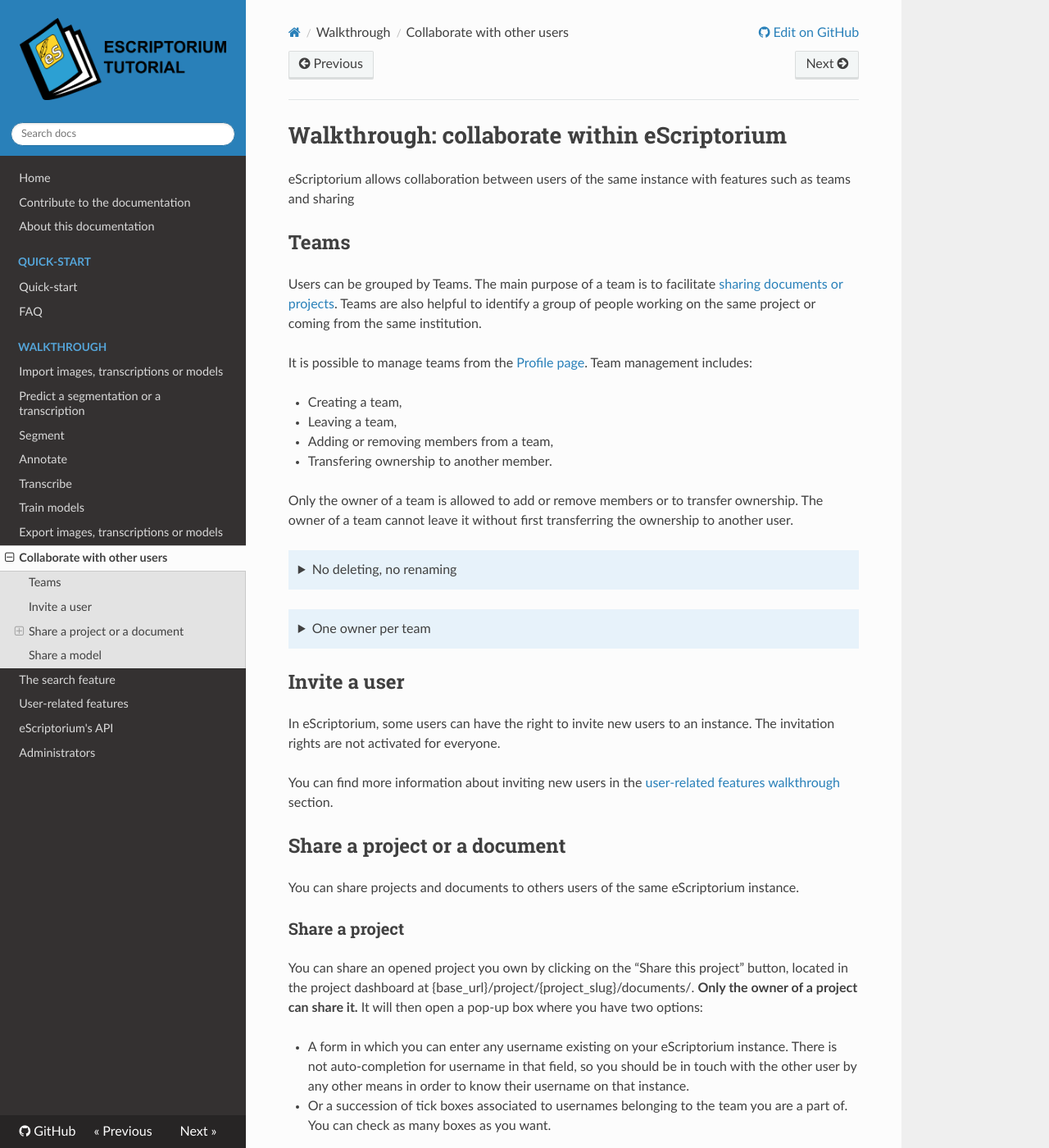
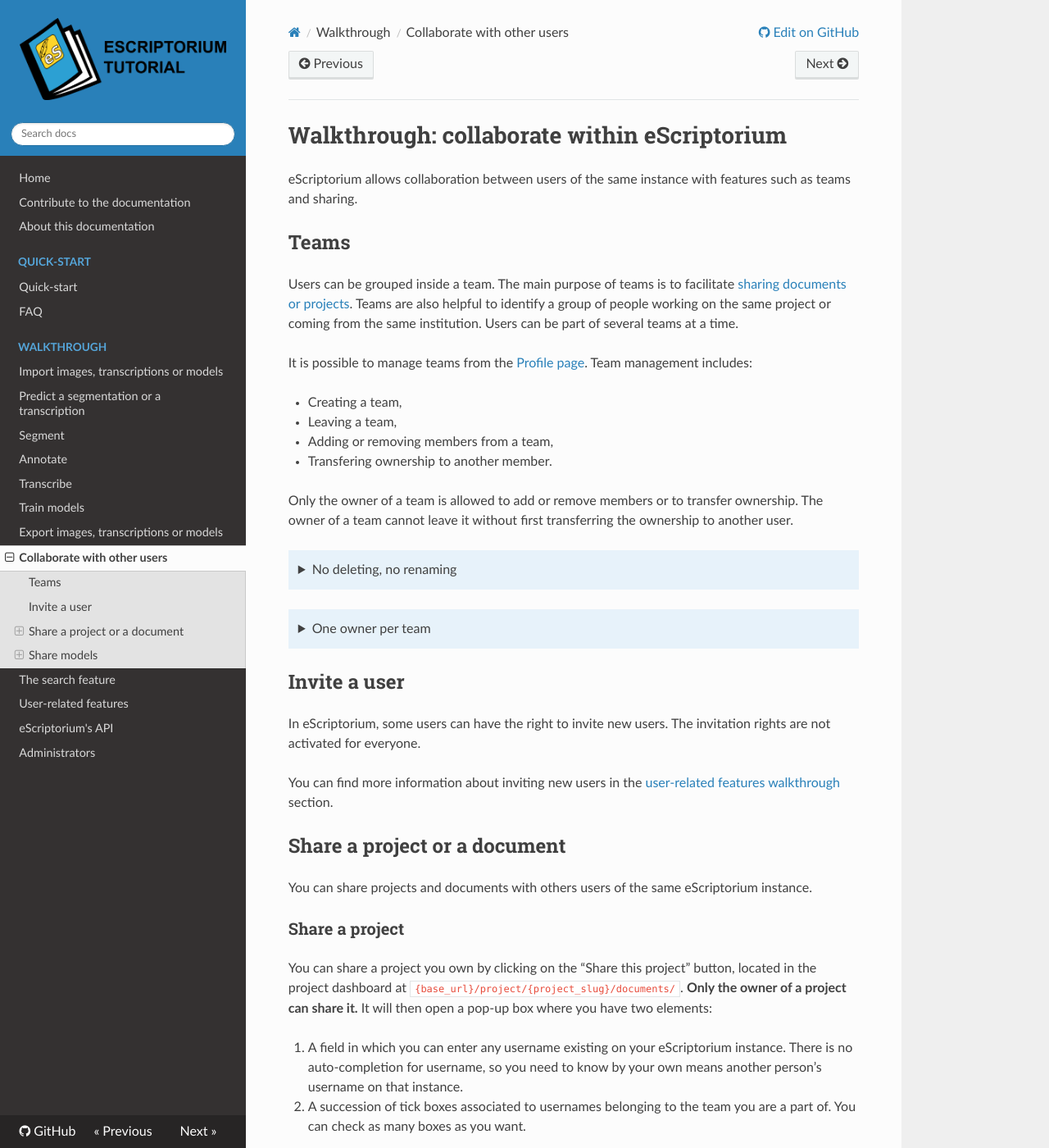
Before and after one commit to alix-tz/escriptorium-documentation, an MkDocs documentation site: the page built from docs/walkthrough_collaborate.md, in a window 1280 px wide and 1400 px high. Shown: the whole window at 82% size. Built offline with MkDocs 1.6.1, drawn with Linux system fonts in a browser that asks for light colours; nearby versions of some CDN libraries; some of the changed text lies outside the part shown.

Commit message:
a few corrections + restructuration for information related to stopping sharing

```diff
--- a/docs/walkthrough_collaborate.md
+++ b/docs/walkthrough_collaborate.md
@@ -3,16 +3,16 @@
 summary: About features related to collaboration in eScriptorium.
 authors:
     - Hugo Scheithauer, Alix Chagué
-date: 2023-02-09
+date: 2023-02-24
 ---
 
 # Walkthrough: collaborate within eScriptorium
 
-eScriptorium allows collaboration between users of the same instance with features such as teams and sharing
+eScriptorium allows collaboration between users of the same instance with features such as teams and sharing.
 
 ## Teams
 
-Users can be grouped by Teams. The main purpose of a team is to facilitate [sharing documents or projects](#share-a-project-or-a-document). Teams are also helpful to identify a group of people working on the same project or coming from the same institution.
+Users can be grouped inside a team. The main purpose of teams is to facilitate [sharing documents or projects](#share-a-project-or-a-document). Teams are also helpful to identify a group of people working on the same project or coming from the same institution. Users can be part of several teams at a time.
 
 It is possible to manage teams from the [Profile page](walkthrough_users.md#review-and-edit-your-profile). Team management includes:
 
@@ -31,23 +31,20 @@
 
 ## Invite a user
 
-In eScriptorium, some users can have the right to invite new users to an instance. The invitation rights are not activated for everyone.
+In eScriptorium, some users can have the right to invite new users. The invitation rights are not activated for everyone.
 
 You can find more information about inviting new users in the [user-related features walkthrough](walkthrough_users.md#invite) section.
 
 ## Share a project or a document
 
-You can share projects and documents to others users of the same eScriptorium instance.
+You can share projects and documents with others users of the same eScriptorium instance.
 
 ### Share a project
 
-You can share an opened project you own by clicking on the "Share this project" button, located in the project dashboard at {base_url}/project/{project_slug}/documents/. **Only the owner of a project can share it.** It will then open a pop-up box where you have two options:
+You can share a project you own by clicking on the "Share this project" button, located in the project dashboard at `{base_url}/project/{project_slug}/documents/`. **Only the owner of a project can share it.** It will then open a pop-up box where you have two elements:
 
-- A form in which you can enter any username existing on your eScriptorium instance. There is not auto-completion for username in that field, so you should be in touch with the other user by any other means in order to know their username on that instance.
-- Or a succession of tick boxes associated to usernames belonging to the team you are a part of. You can check as many boxes as you want.
-
-!!! Note
-    You can stop sharing a project in the same pop-up box by unchecking tick boxes associated to usernames.
+1. A field in which you can enter any username existing on your eScriptorium instance. There is no auto-completion for username, so you need to know by your own means another person's username on that instance.
+2. A succession of tick boxes associated to usernames belonging to the team you are a part of. You can check as many boxes as you want.
 
 Then you can click on the "Share" button, a green pop-up message will then be displayed stating that sharing is successful.
 
@@ -56,25 +53,37 @@
 !!! Note
     If you enter an incorrect username, the application will still consider that sharing was successful and will then displayed the green pop-up message. One way to make sure the project is actually shared to the user you want is to click again on "Share this project" and check that they appear in the list of Users, with the box checked.
 
+
 ### Share a document
 
 Go to a document you own and that you want to share, and then click on the "Description" tab. You can then click on the "Share this document" button, and the same pop-up box used for sharing a project will open.
 
 ![image: Sharing a document from the "Description" tab of a document](img/collaborate/escriptorium_collaborate_share_document.gif "Sharing a document")
 
-## Share a model
+### Stop sharing a project or a document
 
-eScriptorium allows you to share your models with other users of your eScriptorium instance.
+You can stop sharing a project or a document in the same pop-up box as for sharing. You only need to uncheck tick boxes associated to usernames.
+
+## Share models
+
+### Share a model
+
+eScriptorium allows you to share your models with the other users of your eScriptorium instance.
 
 To do so, go to the "My Models" page, accessible via the navigation bar, in the upper right section of the interface, or via `{base_url}/models/`.
 
-You can only share a model that you own. For this, click on the "Share model" button. Once clicked, it will open a new URL, `{base_url}/models/{your model's number}/rights/`, where you can choose to share a model to users from the teams you belong to, or to a whole team.
+Click on the "Share model" button. It will open a new URL, `{base_url}/models/{your model's number}/rights/`, where you can choose to share a model to users from the teams you belong to, or to a whole team.
 
-To share a model, choose a user or a team from either one of the two dropdown menus, and click on the "Add right" button.
+Choose a user or a team from either one of the two dropdown menus, and click on the "Add right" button.
 
-All users or teams you shared the model to are also listed here. Users will have the `User` type, and teams the `Group` type. You also have the name of the user or the team, and the full name or identifier.
+All users or teams you shared the model with are also listed here. Users will have the `User` type, and teams the `Group` type. You also have the name of the user or the team, and the full name or identifier.
+
 
 !!! Note
-    You can stop sharing a model to a specific user or team by clicking on the "Stop sharing" button.
+    You can only share a model that you own.
 
-![image: Sharing a model from the "My Models" page, to a team](img/collaborate/escriptorium_collaborate_share_model.gif "Sharing a model to a team")
+![image: Sharing a model from the "My Models" page, with a team](img/collaborate/escriptorium_collaborate_share_model.gif "Sharing a model with a team")
+
+### Stop sharing a model
+
+You can stop sharing a model to a specific user or team by clicking on the "Stop sharing" button.
```
